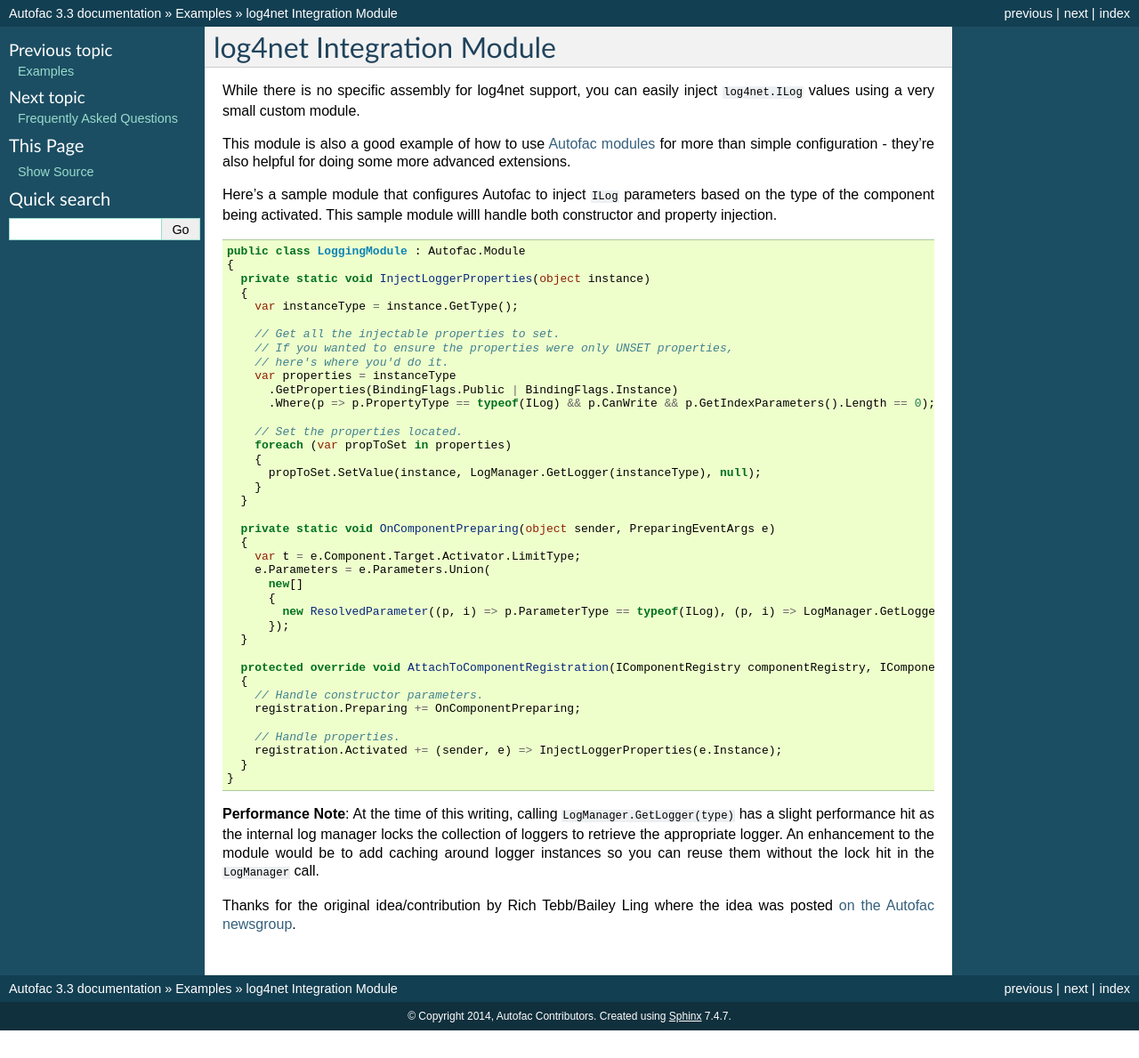
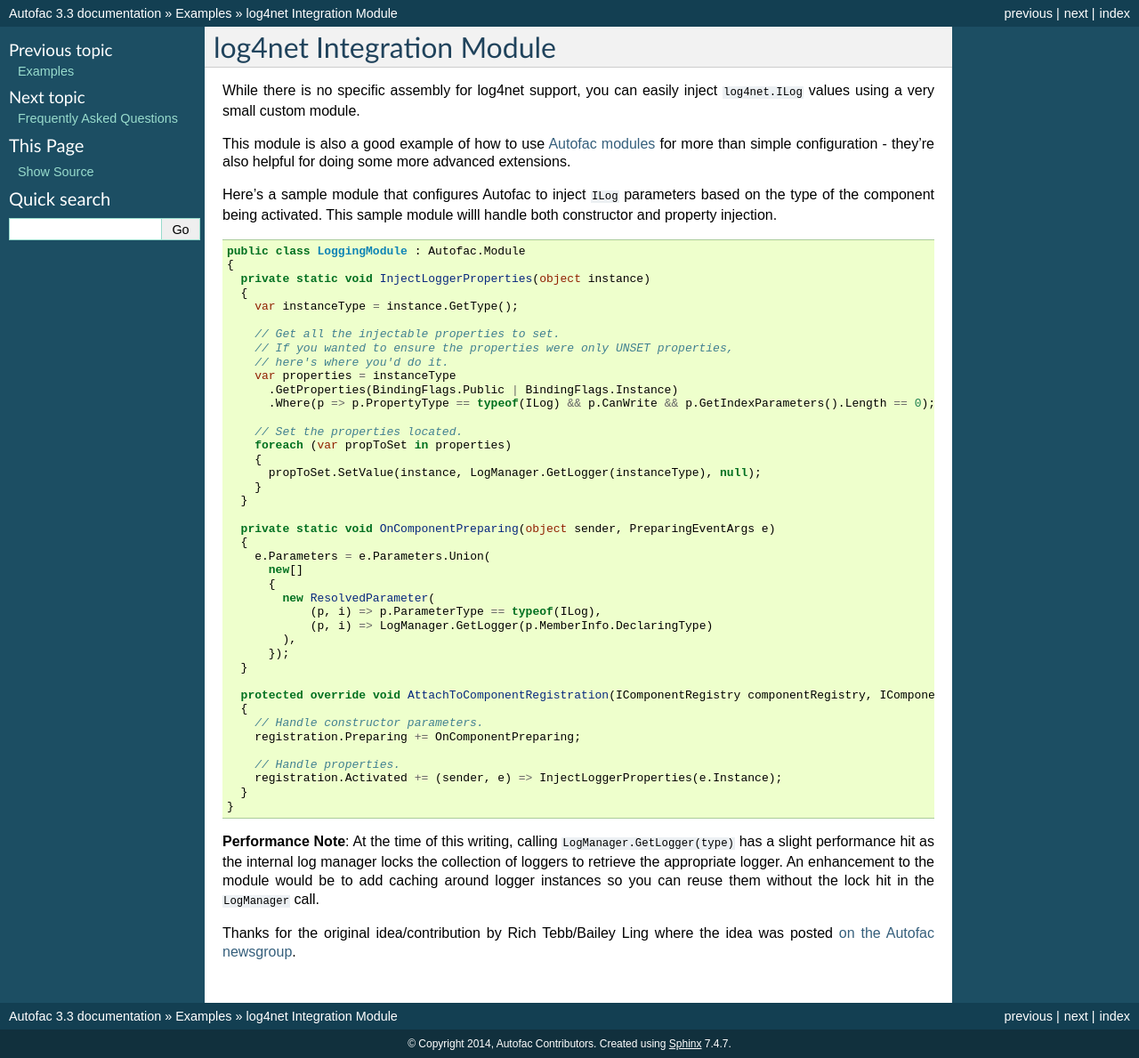
Before and after one commit to autofac/Documentation, a Sphinx documentation site: the page built from docs/examples/log4net.rst, in a window 1280 px wide. Shown: the whole page at 89% size. Built offline with Sphinx 7.4.7, drawn with Linux system fonts in a browser that asks for light colours; before the commit the page ends 1158 px from its top, so only the background shows below that.

Commit message:
Don't use LimitType at all to resolve ILog
Even after changing where LimitType comes from, there _still_ seem to be scenarios where it passes the wrong type to the log factory. But I realized we don't need to do any of that anyway, since we can grab the *actual* instance type from the ParameterInfo.

```diff
--- a/docs/examples/log4net.rst
+++ b/docs/examples/log4net.rst
@@ -32,11 +32,13 @@
 
       private static void OnComponentPreparing(object sender, PreparingEventArgs e)
       {
-        var t = e.Component.Target.Activator.LimitType;
         e.Parameters = e.Parameters.Union(
           new[]
           {
-            new ResolvedParameter((p, i) => p.ParameterType == typeof(ILog), (p, i) => LogManager.GetLogger(t)),
+            new ResolvedParameter(
+                (p, i) => p.ParameterType == typeof(ILog),
+                (p, i) => LogManager.GetLogger(p.MemberInfo.DeclaringType)
+            ),
           });
       }
 
```
